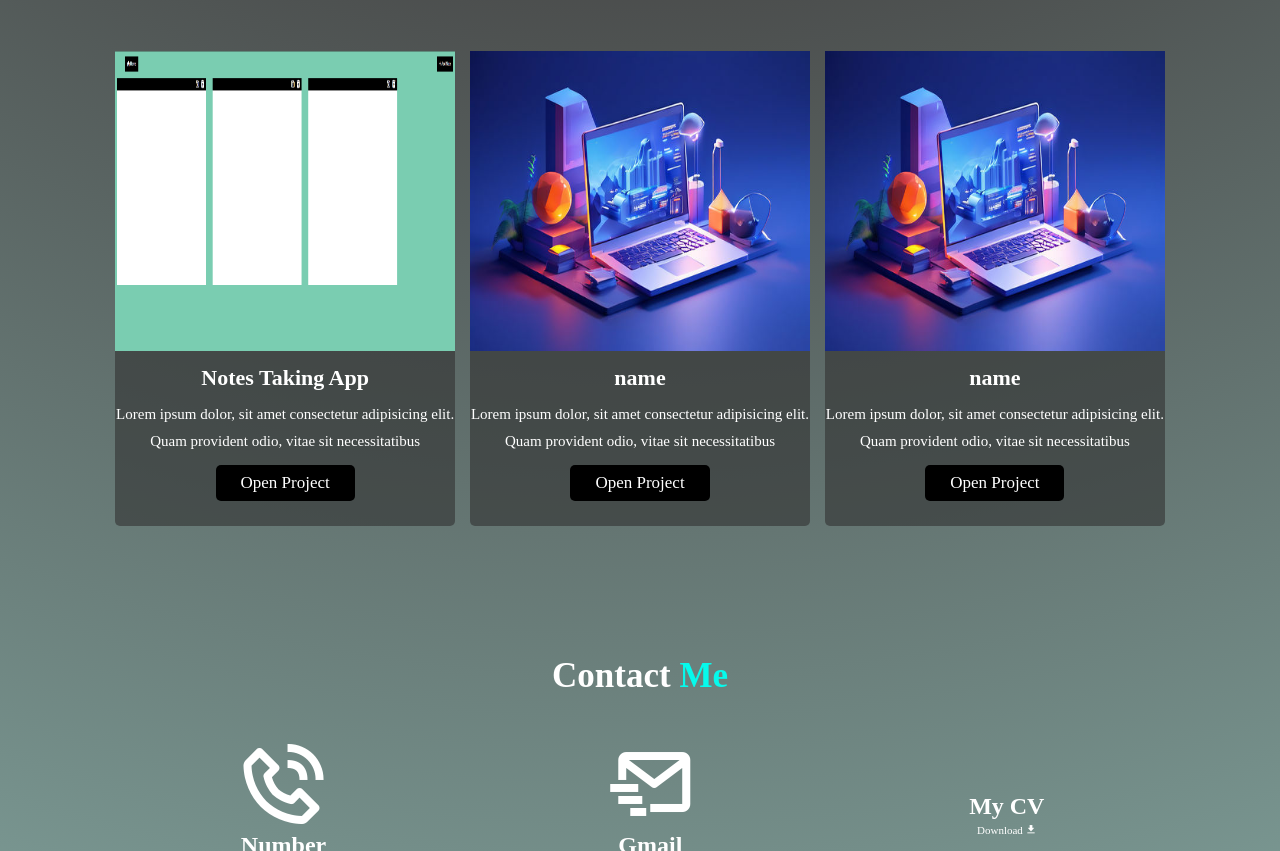
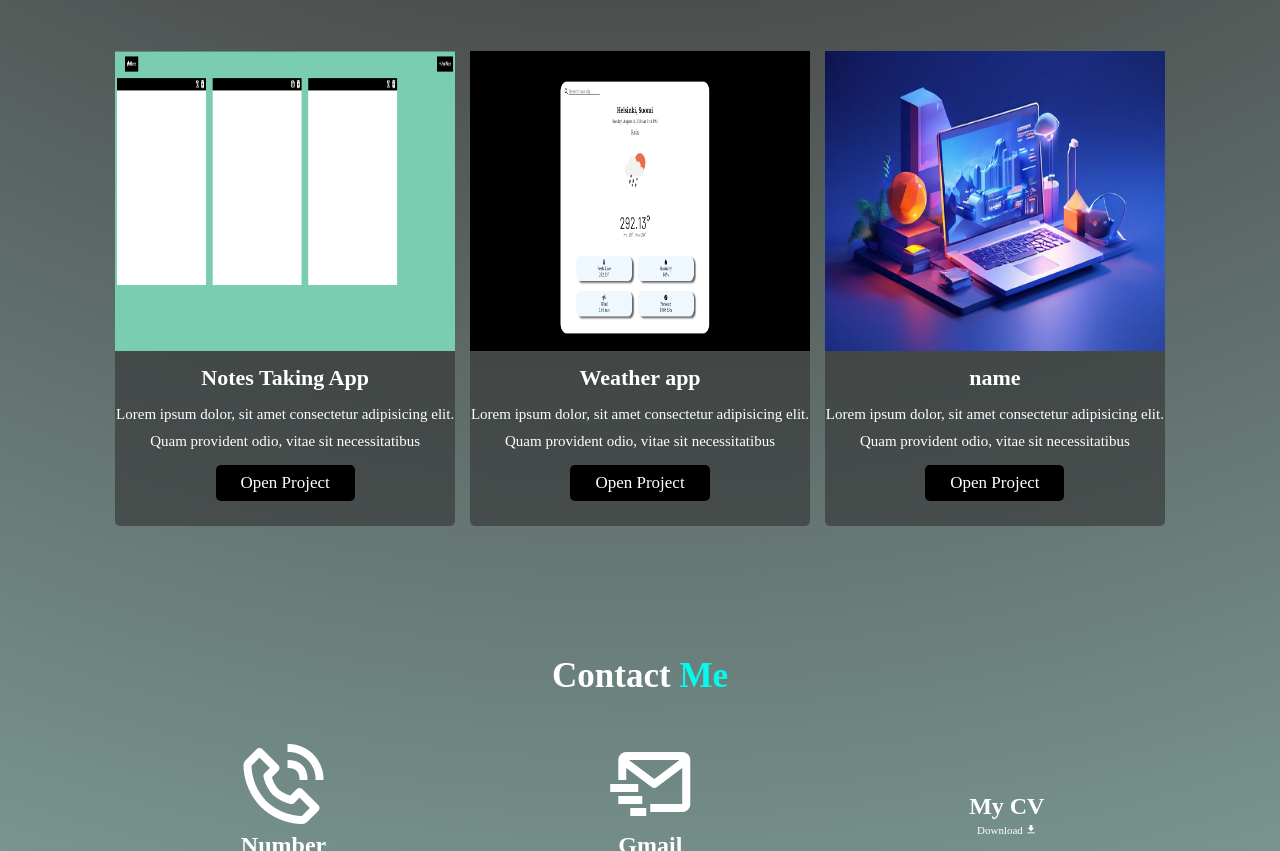
Before and after one commit to dornarajK/Dornaraj, a plain HTML site: page index.html in a window 1280 px wide. Shown: the part 3137-3988 px from the top of the page. Drawn offline with nearby package versions, Linux system fonts and the light colour scheme; a web font is replaced by a local one.

Commit message:
Weather_app

```diff
--- a/index.html
+++ b/index.html
@@ -282,10 +282,10 @@
                     </div>
 
                     <div class="box">
-                        <img src="./images/MyProject/Project.png" alt="">
-                        <h3>name</h3>
+                        <img src="./images/MyProject/WatherApp.png" alt="">
+                        <h3>Weather app</h3>
                         <p>Lorem ipsum dolor, sit amet consectetur adipisicing elit. Quam provident odio, vitae sit necessitatibus </p>
-                        <a href="#" target=”_blank” class="btn">Open Project</a>
+                        <a href="https://dornarajk.github.io/Wateher-Application-App/" target=”_blank” class="btn">Open Project</a>
                     </div>
                     <div class="box">
                         <img src="./images/MyProject/Project.png" alt="">
```
Also changed, not shown: images/MyProject/WatherApp.png (added).
